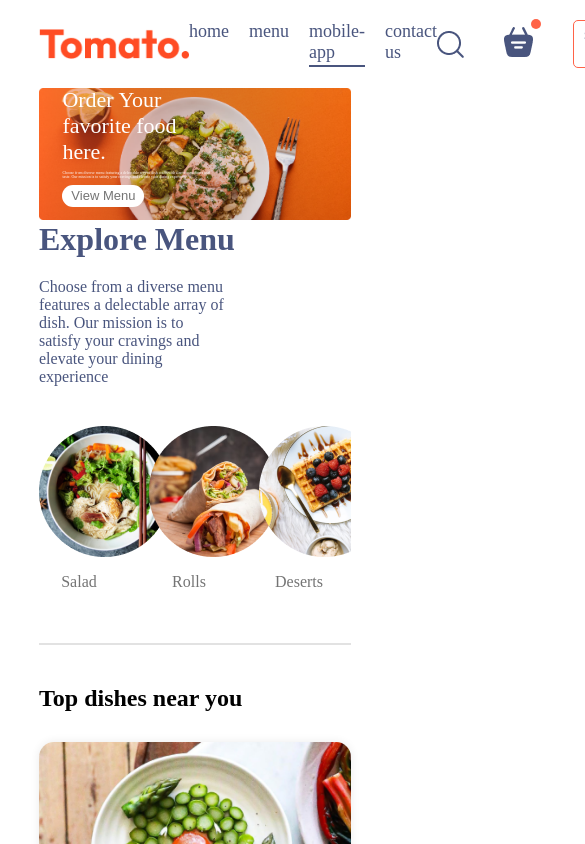
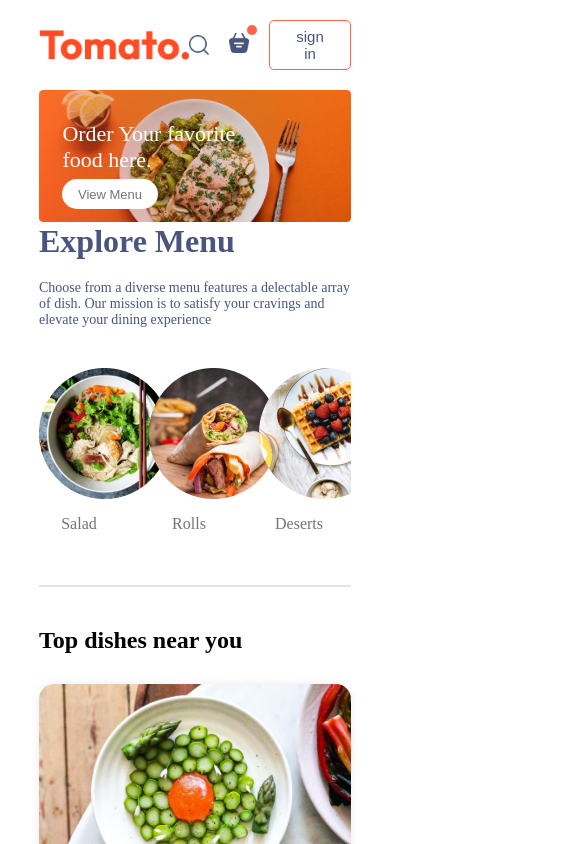
Before and after one commit to Sunil-Patel-21/food-app-mern, a React (Vite) app in the folder frontend/: page / in a window 390 px wide. Shown: the top 844 px of the page, 585 px wide, since content can reach past the window. Built offline with nearby package versions, Linux system fonts and the light colour scheme.

Commit message:
frontend add login and signup page

```diff
--- a/frontend/src/App.jsx
+++ b/frontend/src/App.jsx
@@ -1,16 +1,19 @@
-import React from "react";
+import React, { useState } from "react";
 import Navbar from "./components/Navbar/Navbar";
 import { Route, Routes } from "react-router-dom";
 import Home from "./pages/Home/Home";
 import Cart from "./pages/Cart/Cart";
 import PlaceOrder from "./pages/PlaceOrder/PlaceOrder";
 import Footer from "./components/Footer/Footer";
+import LoginPopup from "./components/LoginPopup/LoginPopup";
 
 function App() {
+  const [showLogin, setShowLogin] = useState(false);
   return (
     <>
+      {showLogin ? <LoginPopup setShowLogin={setShowLogin}/> : <></>}
       <div className="app">
-        <Navbar />
+        <Navbar setShowLogin={setShowLogin}/>
         <Routes>
           <Route path="/" element={<Home />} />
           <Route path="/cart" element={<Cart />} />
--- a/frontend/src/components/ExploreMenu/ExploreMenu.css
+++ b/frontend/src/components/ExploreMenu/ExploreMenu.css
@@ -51,5 +51,12 @@
     border: 4px solid tomato;
     border-radius: 50%;
     padding: 2px;
+}
+@media (max-width: 1050px) {
+    .explore-menu-text{
+        max-width: 100%;
+        font-size: 14px;
+    }
+
 
 }
--- a/frontend/src/components/Footer/Footer.css
+++ b/frontend/src/components/Footer/Footer.css
@@ -48,3 +48,14 @@
     font-size: 20px;
     margin: 2px;
 }
+@media (max-width: 750px) {
+    .footer-content{
+        display: flex;
+        flex-direction: column;
+        gap: 35px;
+    }
+    .footer-copyright{
+        text-align: center;
+    }
+
+}
--- a/frontend/src/components/Header/Header.css
+++ b/frontend/src/components/Header/Header.css
@@ -34,3 +34,20 @@
     font-size: max(1vw,13px);
     border-radius: 50px;
 }
+@media (max-width:1050px){
+
+    .header-contents{
+        max-width: 45%;
+    }
+}
+@media (max-width:750px){
+    .header-contents{
+        max-width: 65%;
+    }
+    .header-contents p{
+        display: none;
+    }
+    .header-contents button{
+        padding: 2vw 4vw;
+    }
+}
--- /dev/null
+++ b/frontend/src/components/LoginPopup/LoginPopup.css
@@ -0,0 +1,67 @@
+.login-popup{
+    position: absolute;
+    z-index: 1;
+    width: 100%;
+    height: 100%;
+    background-color: #00000090;
+    display: grid;
+}
+.login-popup-container{
+    place-self: center;
+    width: max(23vw,330px);
+    color: #808080;
+    background-color: white;
+    display: flex;
+    flex-direction: column;
+    gap: 25px;
+    padding: 25px 30px;
+    border-radius: 8px;
+    font-size: 14px;
+    animation: fadeIn 0.5s;
+}
+
+
+.login-popup-title{
+    display: flex;
+    justify-content: space-between;
+    align-items: center;
+    color: black;
+}
+.login-popup-title img{
+    width: 16px;
+    cursor: pointer;
+}
+.login-popup-inputs{
+    display: flex;
+    flex-direction: column;
+    gap: 20px;
+}
+.login-popup-inputs input{
+    outline: none;
+    border: 1px solid #c9c9c9;
+    padding: 10px;
+    border-radius: 4px;
+}
+.login-popup-container button{
+    border: none;
+    padding: 10px;
+    border-radius: 4px;
+    color: white;
+    background-color: tomato;
+    font-size: 15px;
+    cursor: pointer;
+}
+.login-popup-condition{
+    display: flex;
+    align-items: start;
+    gap: 8px;
+    margin-top: -15px;
+}
+.login-popup-condition input{
+    margin-top: 5px;
+}
+.login-popup p span{
+    color: tomato;
+    font-weight: 600;
+    cursor: pointer;
+}
--- /dev/null
+++ b/frontend/src/components/LoginPopup/LoginPopup.jsx
@@ -0,0 +1,51 @@
+import React, { useState } from "react";
+import "./LoginPopup.css";
+import { assets } from "../../assets/frontend_assets/assets";
+function LoginPopup({ setShowLogin }) {
+  const [currentState, setCurrentState] = useState("Login");
+  return (
+    <div className="login-popup">
+      <form className="login-popup-container">
+        <div className="login-popup-title">
+          <h2>{currentState}</h2>
+          <img
+            src={assets.cross_icon}
+            alt=""
+            onClick={() => setShowLogin(false)}
+          />
+            </div>
+          <div className="login-popup-inputs">
+            {currentState === "Login" ? (
+              <></>
+            ) : (
+              <input type="text" placeholder="your name" required />
+            )}
+
+            <input type="email" placeholder="your email" required />
+            <input type="password" placeholder="your password" required />
+          </div>
+          <button>
+            {currentState === "Signup" ? "Create Account" : "Login"}
+          </button>
+          <div className="login-popup-condition">
+            <input type="checkbox" required />
+            <p>By continuing, I agree to the terms and conditions.</p>
+          </div>
+          {currentState === "Login" ? (
+            <p>
+              Create a new account ?{" "}
+              <span onClick={() => setCurrentState("Signup")}>Signup here</span>
+            </p>
+          ) : (
+            <p>
+              Already have an account ?{" "}
+              <span onClick={() => setCurrentState("Login")}>Login here</span>
+            </p>
+          )}
+
+      </form>
+    </div>
+  );
+}
+
+export default LoginPopup;
--- a/frontend/src/components/Navbar/Navbar.css
+++ b/frontend/src/components/Navbar/Navbar.css
@@ -1,25 +1,25 @@
-.navbar{
+.navbar {
   padding: 20px 0px;
   display: flex;
   justify-content: space-between;
   align-items: center;
 }
-.navbar .logo{
+.navbar .logo {
   width: 150px;
 }
-.navbar-menu{
+.navbar-menu {
   display: flex;
   list-style: none;
   gap: 20px;
   color: #49557e;
   font-size: 18px;
 }
-.navbar-right{
+.navbar-right {
   display: flex;
   align-items: center;
   gap: 40px;
 }
-.navbar button{
+.navbar button {
   background-color: transparent;
   font-size: 16px;
   color: #49557e;
@@ -29,20 +29,20 @@
   cursor: pointer;
   transition: 0.3;
 }
-.navbar button:hover{
+.navbar button:hover {
   background-color: #fff4f2;
 }
-.navbar .active{
+.navbar .active {
   padding-bottom: 2px;
   border-bottom: 2px solid #49557e;
 }
-.navbar li{
+.navbar li {
   cursor: pointer;
 }
-.navbar-search-icon{
+.navbar-search-icon {
   position: relative;
 }
-.navbar-search-icon .dot{
+.navbar-search-icon .dot {
   position: absolute;
   min-width: 10px;
   min-height: 10px;
@@ -51,3 +51,49 @@
   top: -8px;
   right: -8px;
 }
+@media (max-width: 1050px) {
+  .navbar logo {
+    width: 140px;
+  }
+  .navbar-menu {
+    gap: 20px;
+    font-size: 17px;
+  }
+  .navbar-right {
+    gap: 30px;
+  }
+  .navbar-right img {
+    width: 22px;
+  }
+  .navbar-right button {
+    padding: 8px 25px;
+  }
+}
+
+@media (max-width: 900px) {
+  .navbar logo {
+    width: 120px;
+  }
+  .navbar-menu {
+    gap: 15px;
+    font-size: 16px;
+  }
+  .navbar-right {
+    gap: 20px;
+  }
+  .navbar-right img {
+    width: 20px;
+  }
+  .navbar-right button {
+    padding: 7px 20px;
+    font-size: 15px;
+  }
+}
+
+@media (max-width: 750px) {
+
+  .navbar-menu {
+    display: none;
+  }
+
+}
--- a/frontend/src/components/Navbar/Navbar.jsx
+++ b/frontend/src/components/Navbar/Navbar.jsx
@@ -1,7 +1,8 @@
 import React, { useState } from "react";
 import "./Navbar.css";
 import { assets } from "../../assets/frontend_assets/assets.js";
-function Navbar() {
+import {Link} from 'react-router-dom';
+function Navbar({setShowLogin}) {
 
     const [menu,setMenu] = useState("mobile-app");
 
@@ -10,10 +11,10 @@
 
     <img src={assets.logo} alt="" className="logo" />
     <ul className="navbar-menu">
-        <li onClick={()=>setMenu("home")} className={menu==="home"?"active":""}>home</li>
-        <li onClick={()=>setMenu("menu")} className={menu==="menu"?"active":""}>menu</li>
-        <li onClick={()=>setMenu("mobile-app")} className={menu==="mobile-app"?"active":""}>mobile-app</li>
-        <li onClick={()=>setMenu("contact-us")} className={menu==="contact-us"?"active":""}>contact us</li>
+        <Link to="/" onClick={()=>setMenu("home")} className={menu==="home"?"active":""}>home</Link>
+        <a  href="#explore-menu" onClick={()=>setMenu("menu")} className={menu==="menu"?"active":""}>menu</a>
+        <a href="#app-download"  onClick={()=>setMenu("mobile-app")} className={menu==="mobile-app"?"active":""}>mobile-app</a>
+        <a  href="#footer" onClick={()=>setMenu("contact-us")} className={menu==="contact-us"?"active":""}>contact us</a>
     </ul>
 
     {/* right navbar  */}
@@ -23,7 +24,7 @@
             <img src={assets.basket_icon} alt="" />
             <div className="dot"></div>
         </div>
-        <button>sign in</button>
+        <button onClick={()=>setShowLogin(true)}>sign in</button>
     </div>
 
   </div>
--- a/frontend/src/index.css
+++ b/frontend/src/index.css
@@ -2,6 +2,7 @@
   padding: 0;
   margin: 0;
  box-sizing: border-box;
+ scroll-behavior: smooth;
 }
 body{
   min-height: 100vh;
```
Lines whose indentation alone changed are shown as unchanged.
